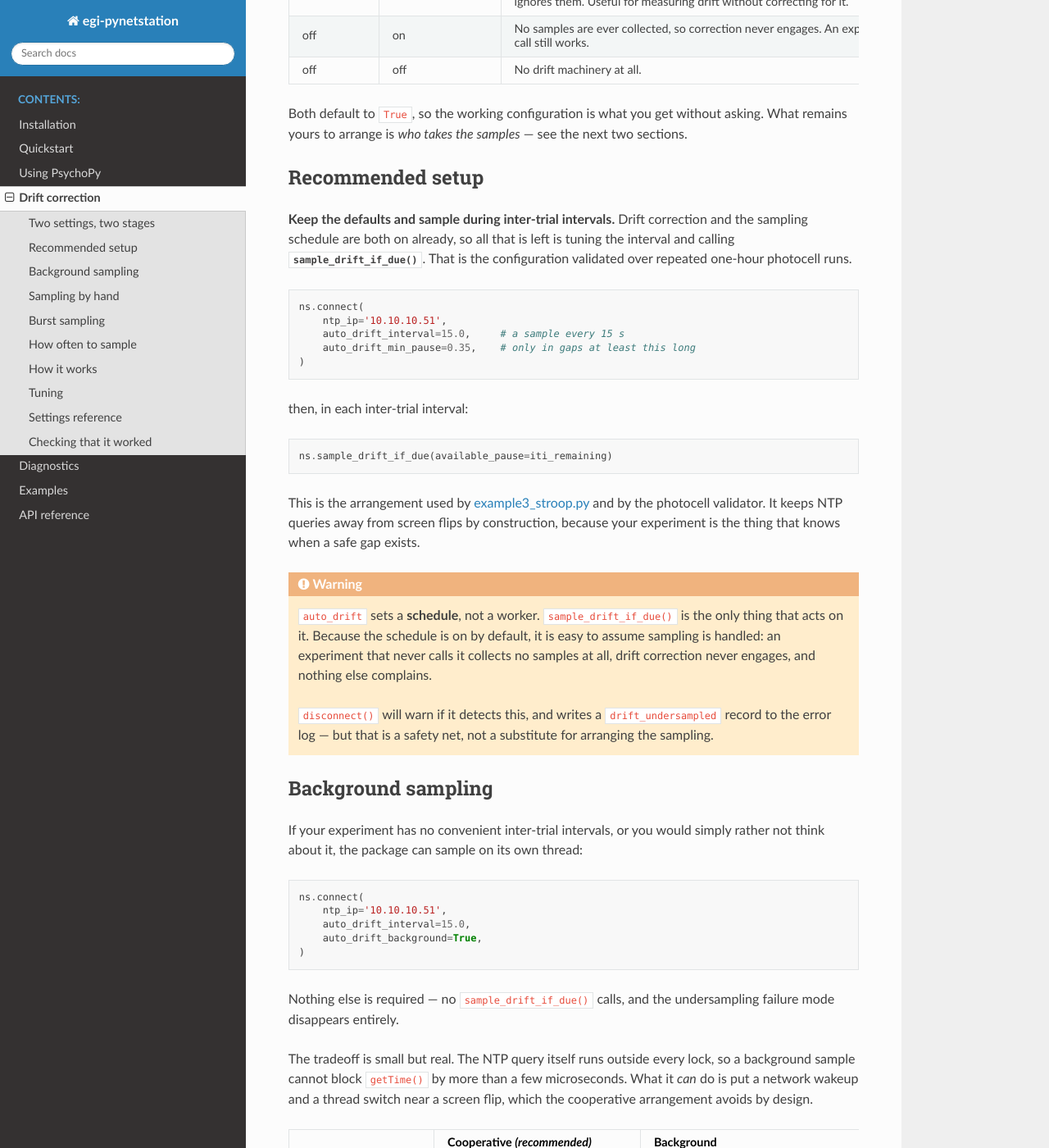
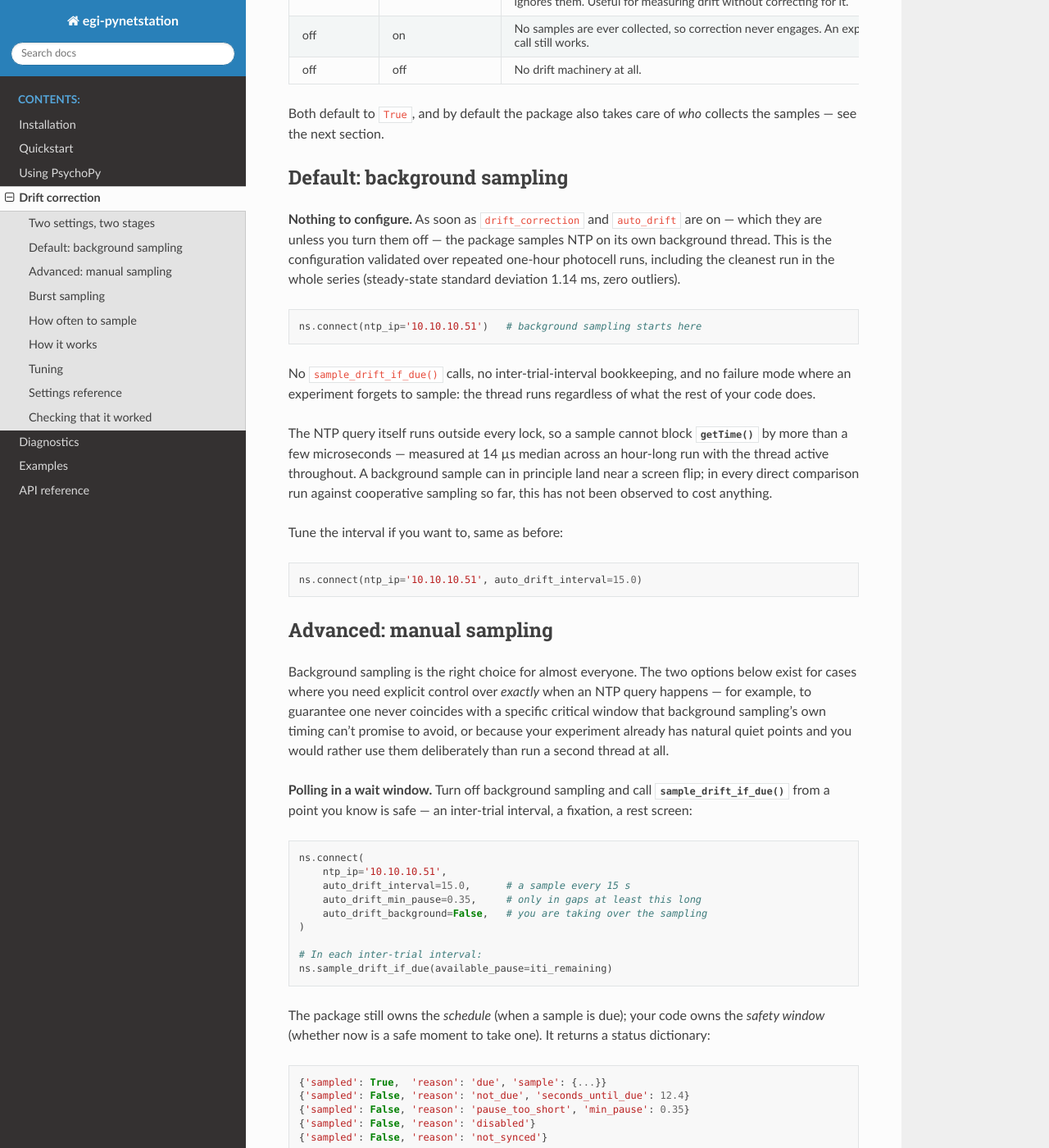
Before and after one commit to nimh-sfim/egi-pynetstation, a Sphinx documentation site: the page built from docs/drift.rst, in a window 1280 px wide and 1400 px high, scrolled down 703 px. Shown: the whole window at 82% size. Built offline with Sphinx 7.4.7 and the Read the Docs theme 3.1.0, drawn with Linux system fonts in a browser that asks for light colours; some of the changed text lies outside the part shown.

Commit message:
bug fixes

```diff
--- a/docs/diagnostics.rst
+++ b/docs/diagnostics.rst
@@ -20,6 +20,8 @@ Related accessors:
   current fit and prediction.
 * :meth:`~egi_pynetstation.NetStation.NetStation.event_errors` — failures
   from asynchronous sends.
+* :meth:`~egi_pynetstation.NetStation.NetStation.eci_errors` — ECI
+  responses that failed or did not parse, recorded rather than raised.
 * :meth:`~egi_pynetstation.NetStation.NetStation.pending_events` — how
   many events are still queued.
 
@@ -147,12 +149,39 @@ Reading a log:
                   'model age:', record['clock']['drift_model_age'],
                   'rejected fits:', record['clock']['drift_rejected_fits'])
 
-.. note::
+Failed ECI responses
+--------------------
 
-   An unparseable ECI response is *reported*, not raised.
-   ``send_event(wait=True)`` returns a diagnostic dictionary with
-   ``ok: False`` rather than throwing, so a single bad reply cannot end a
-   recording.
+A response the amplifier rejects, or one that does not parse at all, is
+**recorded rather than raised**. ``send_event(wait=True)`` returns a
+diagnostic dictionary with ``ok: False`` instead of throwing, so a single
+bad reply cannot end a recording in progress.
+
+Every one of them is kept where you can find it afterwards:
+
+.. code-block:: python
+
+    for failure in ns.eci_errors():
+        print(failure['cmd'], failure['error'], failure['raw_display'])
+
+``eci_errors()`` holds the most recent 100 failures with the command that
+caused them and, for events, the ``event_type`` and ``label`` — so a bad
+marker can be traced to its trial without opening the log file. The count
+also appears in :meth:`~egi_pynetstation.NetStation.NetStation.session_summary`
+as ``eci_response_failures``, and any non-zero value makes ``ok`` False.
+The error log, if configured, keeps the complete history.
+
+If you would rather stop at the first sign of trouble — a diagnostic
+session rather than a live recording — opt into raising:
+
+.. code-block:: python
+
+    ns.connect(ntp_ip='10.10.10.51', strict_eci=True)
+    # or, at any point:
+    ns.set_strict_eci(True)
+
+That applies uniformly to unparseable responses and to failures the
+amplifier reports.
 
 Interactive ECI console
 -----------------------
--- a/docs/drift.rst
+++ b/docs/drift.rst
@@ -48,113 +48,75 @@ elapsed time.
      - off
      - No drift machinery at all.
 
-Both default to ``True``, so the working configuration is what you get
-without asking. What remains yours to arrange is *who takes the samples* —
-see the next two sections.
+Both default to ``True``, and by default the package also takes care of
+*who* collects the samples — see the next section.
 
 .. _recommended-setup:
 
-Recommended setup
------------------
+Default: background sampling
+-----------------------------
 
-**Keep the defaults and sample during inter-trial intervals.** Drift
-correction and the sampling schedule are both on already, so all that is
-left is tuning the interval and calling
-:meth:`~egi_pynetstation.NetStation.NetStation.sample_drift_if_due`. That
-is the configuration validated over repeated one-hour photocell runs.
+**Nothing to configure.** As soon as ``drift_correction`` and
+``auto_drift`` are on — which they are unless you turn them off — the
+package samples NTP on its own background thread. This is the
+configuration validated over repeated one-hour photocell runs, including
+the cleanest run in the whole series (steady-state standard deviation
+1.14 ms, zero outliers).
+
+.. code-block:: python
+
+    ns.connect(ntp_ip='10.10.10.51')   # background sampling starts here
+
+No ``sample_drift_if_due()`` calls, no inter-trial-interval bookkeeping,
+and no failure mode where an experiment forgets to sample: the thread
+runs regardless of what the rest of your code does.
+
+The NTP query itself runs outside every lock, so a sample cannot block
+:meth:`~egi_pynetstation.NetStation.NetStation.getTime` by more than a
+few microseconds — measured at 14 µs median across an hour-long run with
+the thread active throughout. A background sample can in principle land
+near a screen flip; in every direct comparison run against cooperative
+sampling so far, this has not been observed to cost anything.
+
+Tune the interval if you want to, same as before:
+
+.. code-block:: python
+
+    ns.connect(ntp_ip='10.10.10.51', auto_drift_interval=15.0)
+
+.. _advanced-manual-sampling:
+
+Advanced: manual sampling
+--------------------------
+
+Background sampling is the right choice for almost everyone. The two
+options below exist for cases where you need explicit control over
+*exactly* when an NTP query happens — for example, to guarantee one never
+coincides with a specific critical window that background sampling's
+own timing can't promise to avoid, or because your experiment already has
+natural quiet points and you would rather use them deliberately than run
+a second thread at all.
+
+**Polling in a wait window.** Turn off background sampling and call
+:meth:`~egi_pynetstation.NetStation.NetStation.sample_drift_if_due` from
+a point you know is safe — an inter-trial interval, a fixation, a rest
+screen:
 
 .. code-block:: python
 
     ns.connect(
         ntp_ip='10.10.10.51',
-        auto_drift_interval=15.0,     # a sample every 15 s
-        auto_drift_min_pause=0.35,    # only in gaps at least this long
+        auto_drift_interval=15.0,      # a sample every 15 s
+        auto_drift_min_pause=0.35,     # only in gaps at least this long
+        auto_drift_background=False,   # you are taking over the sampling
     )
 
-then, in each inter-trial interval:
-
-.. code-block:: python
-
+    # In each inter-trial interval:
     ns.sample_drift_if_due(available_pause=iti_remaining)
 
-This is the arrangement used by :doc:`example3_stroop.py <examples>` and
-by the photocell validator. It keeps NTP queries away from screen flips
-by construction, because your experiment is the thing that knows when a
-safe gap exists.
-
-.. warning::
-
-   ``auto_drift`` sets a **schedule**, not a worker.
-   ``sample_drift_if_due()`` is the only thing that acts on it. Because
-   the schedule is on by default, it is easy to assume sampling is
-   handled: an experiment that never calls it collects no samples at all,
-   drift correction never engages, and nothing else complains.
-
-   ``disconnect()`` will warn if it detects this, and writes a
-   ``drift_undersampled`` record to the error log — but that is a safety
-   net, not a substitute for arranging the sampling.
-
-Background sampling
--------------------
-
-If your experiment has no convenient inter-trial intervals, or you would
-simply rather not think about it, the package can sample on its own
-thread:
-
-.. code-block:: python
-
-    ns.connect(
-        ntp_ip='10.10.10.51',
-        auto_drift_interval=15.0,
-        auto_drift_background=True,
-    )
-
-Nothing else is required — no ``sample_drift_if_due()`` calls, and the
-undersampling failure mode disappears entirely.
-
-The tradeoff is small but real. The NTP query itself runs outside every
-lock, so a background sample cannot block ``getTime()`` by more than a
-few microseconds. What it *can* do is put a network wakeup and a thread
-switch near a screen flip, which the cooperative arrangement avoids by
-design.
-
-.. list-table::
-   :header-rows: 1
-   :widths: 22 39 39
-
-   * -
-     - Cooperative *(recommended)*
-     - Background
-   * - Setup
-     - nothing; it is the default
-     - ``auto_drift_background=True``
-   * - Your experiment must
-     - call ``sample_drift_if_due()`` in quiet periods
-     - nothing
-   * - Sampling near a flip
-     - never, by construction
-     - possible
-   * - Forgetting to wire it up
-     - no samples collected
-     - cannot happen
-   * - Best for
-     - visual experiments with usable ITIs
-     - long runs, non-visual work, anything without clean gaps
-
-Both can also be set after connecting, or changed mid-session:
-
-.. code-block:: python
-
-    ns.configure_auto_drift(enabled=True, interval=15.0, background=False)
-
-Sampling by hand
-----------------
-
-To manage the schedule yourself, call
-:meth:`~egi_pynetstation.NetStation.NetStation.sample_drift` from a point
-you know is safe. It returns the recorded sample.
-
-``sample_drift_if_due()`` returns a status dictionary instead:
+The package still owns the *schedule* (when a sample is due); your code
+owns the *safety window* (whether now is a safe moment to take one). It
+returns a status dictionary:
 
 .. code-block:: python
 
@@ -167,11 +129,51 @@ you know is safe. It returns the recorded sample.
 Omit ``available_pause`` if your intervals are comfortably long and you
 do not want the length check.
 
+.. warning::
+
+   With ``auto_drift_background=False``, ``sample_drift_if_due()`` is
+   the **only** thing that ever takes a sample. An experiment that
+   forgets to call it collects nothing, and drift correction never
+   engages, silently. This is exactly the failure mode background
+   sampling exists to remove — before choosing this path, make sure
+   the wait-window call really will fire on every trial.
+
+   ``disconnect()`` warns if it detects this, and writes a
+   ``drift_undersampled`` record to the error log — but that is a
+   safety net, not a substitute for the call actually happening.
+
+**Forcing a sample right now.** For the most extreme control — a single
+sample at a specific, deliberately chosen instant, bypassing the schedule
+and any pause check entirely — call
+:meth:`~egi_pynetstation.NetStation.NetStation.sample_drift` directly:
+
+.. code-block:: python
+
+    sample = ns.sample_drift()
+
+This ignores ``auto_drift`` entirely: it takes a sample unconditionally,
+whether or not automatic sampling is enabled or in the middle of a
+background cycle. It is what a warm-up loop uses (see
+:doc:`psychopy`'s "All the commands you need to know" section) to collect
+evidence during instructions, before the first trial, faster than the
+schedule would on its own.
+
 .. note::
 
-   Drift samples are **NTP queries only**. They send no ECI clock-sync
-   command and create no markers in the recording. They are safe to take
-   as often as you like, subject only to blocking the calling thread.
+   Drift samples are **NTP queries only**, in every one of these modes.
+   None of them send an ECI clock-sync command or create a marker in the
+   recording. They are safe to take as often as you like, subject only
+   to blocking the calling thread for the duration of the burst.
+
+Any of this can also be changed after connecting, or mid-session — for
+example, to drop into manual control for one deliberately sensitive
+stretch and hand control back to the background thread afterwards:
+
+.. code-block:: python
+
+    ns.configure_auto_drift(background=False)   # take over temporarily
+    ...
+    ns.configure_auto_drift(background=True)    # hand it back
 
 Burst sampling
 --------------
@@ -335,8 +337,9 @@ Settings reference
      - ``0.35`` s
      - Minimum idle time before a cooperative sample is taken.
    * - ``auto_drift_background``
-     - ``False``
-     - Sample from a package-owned thread.
+     - ``True``
+     - Sample from a package-owned thread. Set ``False`` for manual,
+       advanced control instead. See :ref:`advanced-manual-sampling`.
 
 Checking that it worked
 -----------------------
--- a/docs/examples.rst
+++ b/docs/examples.rst
@@ -141,7 +141,8 @@ Useful options beyond the defaults::
     --drift-samples N          NTP queries per drift sample (default 4)
     --drift-sample-spacing S   seconds between queries in a burst (0.05)
     --drift-min-pause S        minimum ITI required to sample (0.35)
-    --drift-background         sample from a background thread instead
+    --drift-cooperative        advanced: sample during ITIs instead of the
+                               background thread the script uses by default
     --drift-slew R             max level-correction rate (0.0002)
     --drift-max-model-age S    stop extrapolating after this age (600)
     --drift-stall-after N      rejected fits before logging a stall (5)
--- a/docs/psychopy.rst
+++ b/docs/psychopy.rst
@@ -11,11 +11,7 @@ to configure.
     from egi_pynetstation import NetStation
 
     ns = NetStation('10.10.10.42', 55513)
-    ns.connect(
-        ntp_ip='10.10.10.51',
-        auto_drift_interval=15.0,
-        auto_drift_min_pause=0.35,
-    )
+    ns.connect(ntp_ip='10.10.10.51')   # drift sampling starts on its own thread
 
     win = visual.Window(fullscr=True, screen=1, color='black')
     stim = visual.TextStim(win, text='+')
@@ -28,11 +24,6 @@ to configure.
             win.callOnFlip(ns.send_event, event_type='stm+', label='stimulus')
             win.flip()
             core.wait(0.5)
-
-            # Inter-trial interval: offer the package the idle time it may
-            # use. It samples only if one is due and there is room for it.
-            win.flip()
-            ns.sample_drift_if_due(available_pause=1.0)
             core.wait(1.0)
     finally:
         ns.end_rec()      # flushes any queued events
@@ -52,16 +43,17 @@ is diagnostics or tuning.
 ^^^^^^^^^^^^^^^^^^^
 
 Opens the ECI connection and configures the clock machinery. Drift
-correction and the sampling schedule are both on already, so the only
-arguments most experiments pass are the amplifier address and the
-sampling interval.
+correction is on already, and so is sampling for it — a background thread
+takes NTP samples on its own, so most experiments only need the amplifier
+address:
 
 .. code-block:: python
 
-    ns.connect(ntp_ip='10.10.10.51', auto_drift_interval=15.0)
+    ns.connect(ntp_ip='10.10.10.51')
 
-Add ``auto_drift_background=True`` if you would rather the package take
-the samples itself. See :doc:`drift` for the full set.
+Pass ``auto_drift_background=False`` if you need explicit control over
+exactly when sampling happens instead. See :doc:`drift` for the full set
+and the advanced manual-sampling options.
 
 ``ns.begin_rec()``
 ^^^^^^^^^^^^^^^^^^
@@ -117,15 +109,20 @@ flip callback marks the flip, and calling it from your trial loop marks
 that line of code — both are equally precise. Returns ``None``; pass
 ``wait=True`` only if you need the amplifier's reply.
 
-``ns.sample_drift_if_due(available_pause=...)``
-^^^^^^^^^^^^^^^^^^^^^^^^^^^^^^^^^^^^^^^^^^^^^^^
+``ns.sample_drift_if_due(available_pause=...)`` *(advanced)*
+^^^^^^^^^^^^^^^^^^^^^^^^^^^^^^^^^^^^^^^^^^^^^^^^^^^^^^^^^^^^
 
-Takes an NTP drift sample, but only if one is due and the gap you offer
-is long enough. Call it during a quiet stretch — an inter-trial interval,
-a fixation, a rest screen.
+Background sampling already covers this for you. You only need this
+call if you have opted out of it with ``auto_drift_background=False``,
+to get explicit control over exactly when NTP queries happen. It takes
+a sample, but only if one is due and the gap you offer is long enough.
+Call it during a quiet stretch — an inter-trial interval, a fixation, a
+rest screen.
 
 .. code-block:: python
 
+    ns.connect(ntp_ip='10.10.10.51', auto_drift_background=False)
+    ...
     ns.sample_drift_if_due(available_pause=1.0)
 
 ``available_pause`` is how much idle time you can safely give up, in
@@ -134,11 +131,12 @@ queries away from your flips.
 
 .. important::
 
-   Unless you set ``auto_drift_background=True``, this call — or
+   With ``auto_drift_background=False``, this call — or
    ``sample_drift()`` below — is **the only thing that ever takes a
    sample.** Skip both and the drift model never gets any data, so
    correction never engages, and nothing will interrupt your experiment
-   to tell you.
+   to tell you. This is exactly the failure mode background sampling
+   exists to remove.
 
 ``ns.sample_drift()``
 ^^^^^^^^^^^^^^^^^^^^^
@@ -238,8 +236,10 @@ it shrinks as real samples arrive during the run. Thirteen samples over
    the NTP sync it performs is what establishes the clock the samples are
    measured against. Calling it earlier raises ``RuntimeError``.
 
-Rule of thumb: ``sample_drift_if_due()`` in your trial loop, where the
-schedule should decide; ``sample_drift()`` outside it, where you decide.
+Rule of thumb: leave sampling to the background thread unless you have a
+specific reason not to. If you do, use ``sample_drift_if_due()`` in your
+trial loop, where the schedule should decide; ``sample_drift()`` outside
+it — a warm-up loop, a rest break — where you decide.
 
 ``ns.end_rec()``
 ^^^^^^^^^^^^^^^^
--- a/example5_psychopy_photocell_drift_gui.py
+++ b/example5_psychopy_photocell_drift_gui.py
@@ -75,8 +75,8 @@ FIELDS = [
      '--drift-sample-spacing', 'value'),
     ('drift_min_pause_s', 'Minimum ITI to sample in (s)', 0.35,
      '--drift-min-pause', 'value'),
-    ('drift_background', 'Sample from a background thread', False,
-     '--drift-background', 'flag'),
+    ('drift_cooperative', 'Advanced: sample only during ITIs, not '
+     'background', False, '--drift-cooperative', 'flag'),
 
     ('__section__', 'Drift model stability', None, None, 'section'),
     ('drift_slew', 'Max level correction rate (s per s)', 0.0002,
```
Also changed, not shown: README.md (+83 -41 lines), docs/index.rst (+5 -12 lines), example.py (+5 -2 lines), example3_stroop.py (+21 -16 lines), example4_psychopydemo.py (+19 -25 lines), example5_psychopy_photocell_drift.py (+35 -15 lines), 4 other files.
